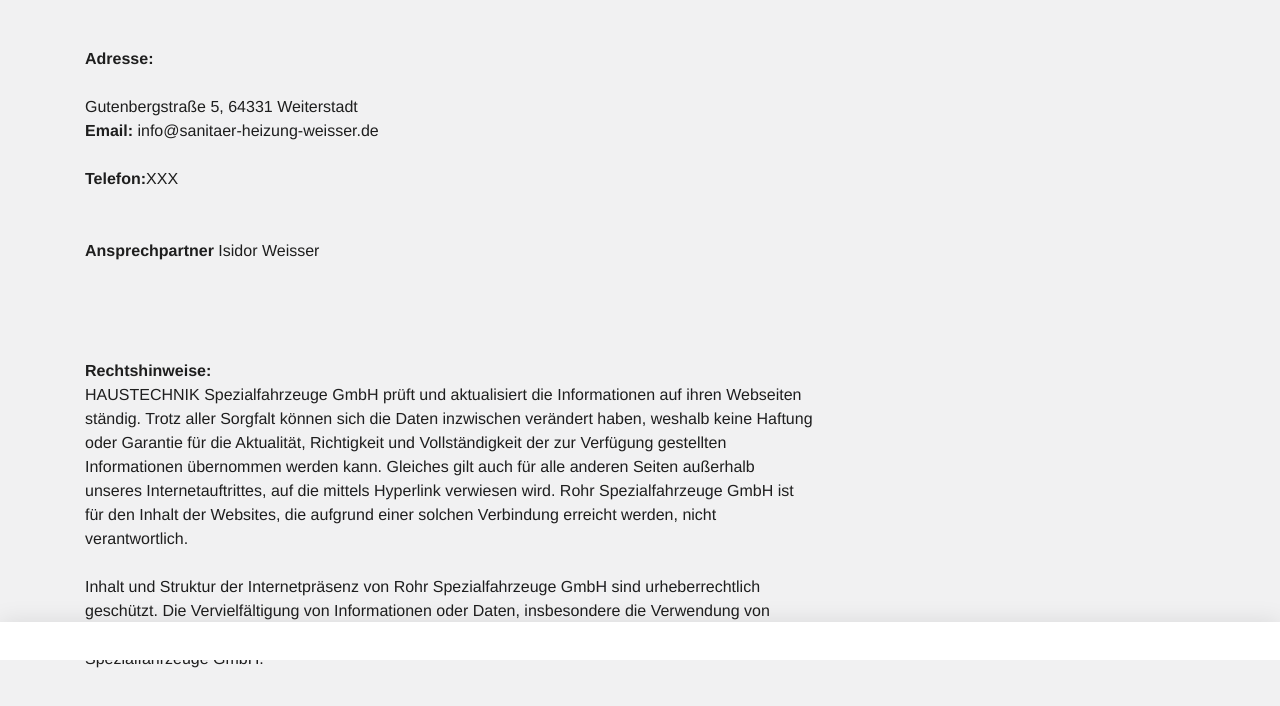
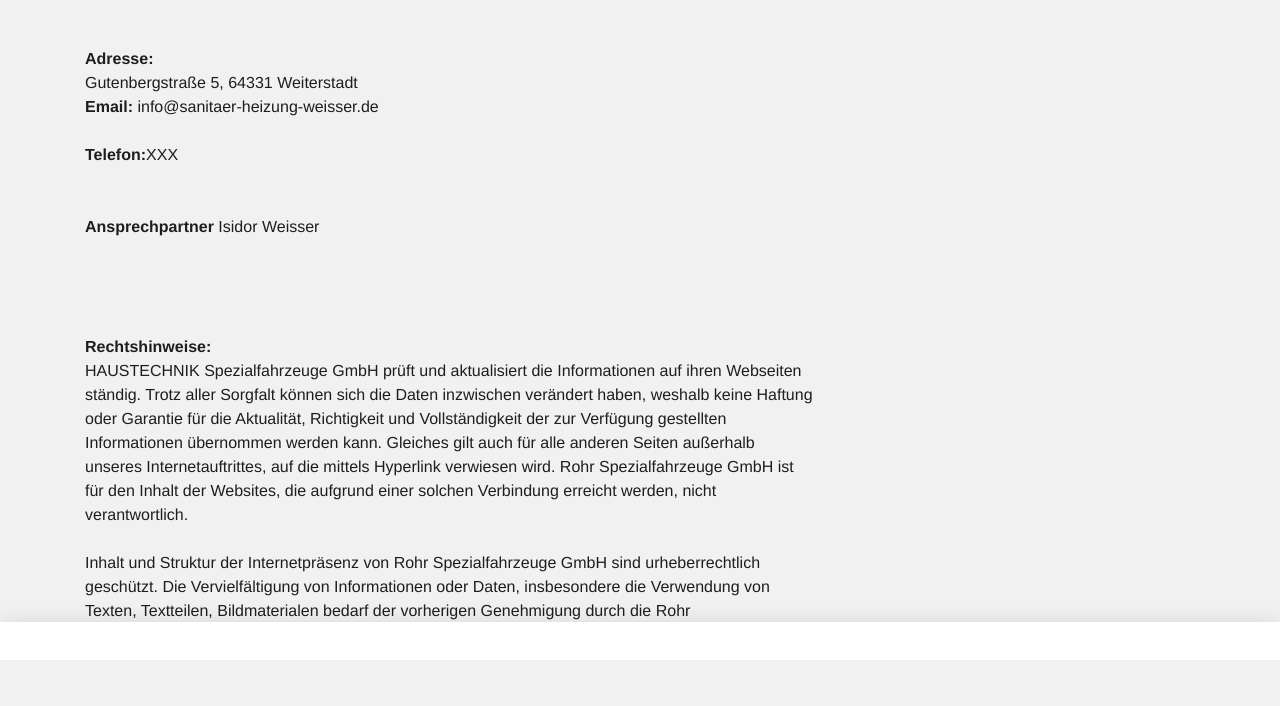
Before and after one commit to Rhein-main-sanitaer-Heizung/sanitaer-heizung-weisser, a plain HTML site: page impressum.html in a window 1280 px wide. Shown: the part 140-846 px from the top of the page. Drawn offline with Linux system fonts and the light colour scheme; a script that the page names is missing.

Commit message:
Update impressum.html

```diff
--- a/impressum.html
+++ b/impressum.html
@@ -27,7 +27,7 @@
   <a href="index.html">startseite</a>
 
   Impressum</h2></div></div></div></div><div class="container slot-two-columns"><div class="row"><div class="col-xs-12 col-md-8">
-<a id="c8"></a><div class="content-text m-b-1"><div class="row"><div class="col-sm-12"><p class="bodytext"><strong>Adresse:</strong><br>  <br> Gutenbergstraße 5, 64331 Weiterstadt<br><strong>Email:</strong> info@sanitaer-heizung-weisser.de</p><p class="bodytext">&nbsp;</p><p class="bodytext"><strong>Telefon:</strong>XXX<br> <strong></strong> <br> <strong></strong> <a href="mailto:info@rohr-spezialfahrzeuge.com"></a></p><p class="bodytext">&nbsp;</p><p class="bodytext"><strong>Ansprechpartner</strong>  Isidor Weisser
+<a id="c8"></a><div class="content-text m-b-1"><div class="row"><div class="col-sm-12"><p class="bodytext"><strong>Adresse:</strong>  <br> Gutenbergstraße 5, 64331 Weiterstadt<br><strong>Email:</strong> info@sanitaer-heizung-weisser.de</p><p class="bodytext">&nbsp;</p><p class="bodytext"><strong>Telefon:</strong>XXX<br> <strong></strong> <br> <strong></strong> <a href="mailto:info@rohr-spezialfahrzeuge.com"></a></p><p class="bodytext">&nbsp;</p><p class="bodytext"><strong>Ansprechpartner</strong>  Isidor Weisser
 
 
 
```
